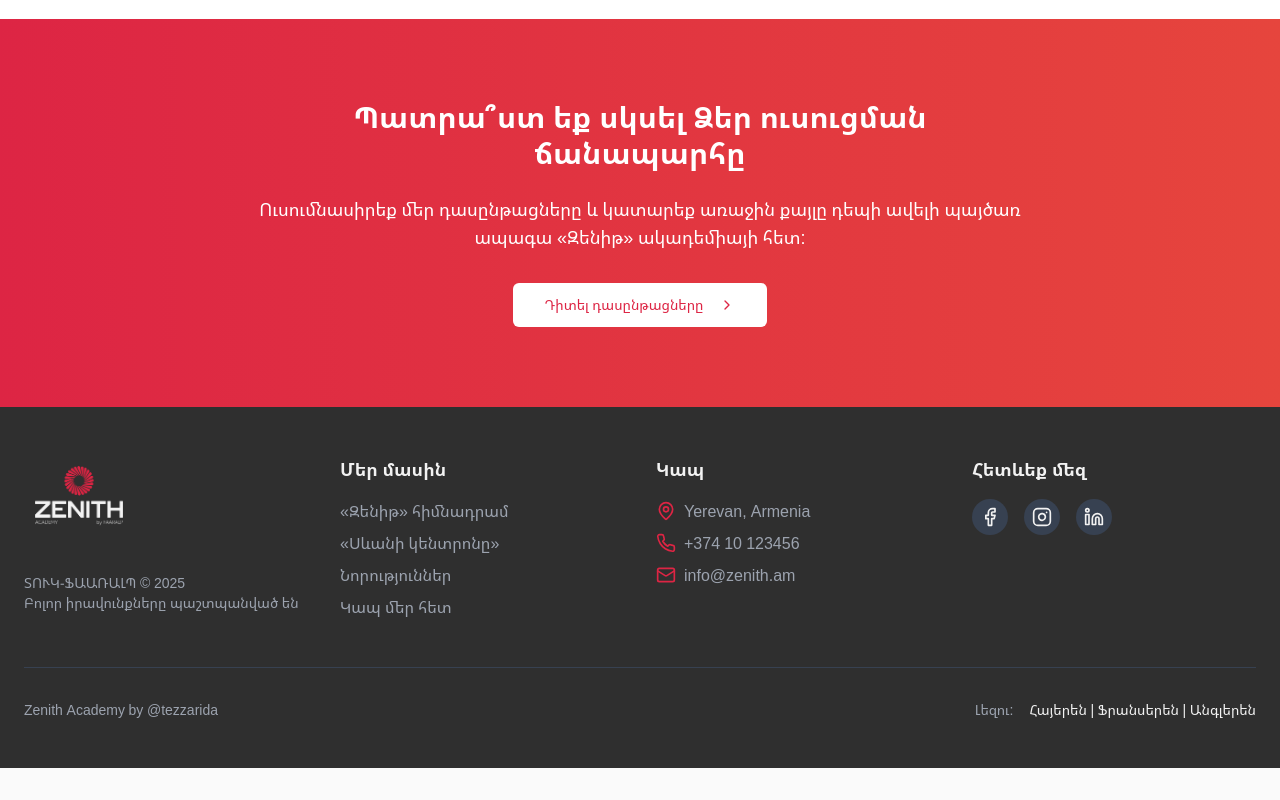
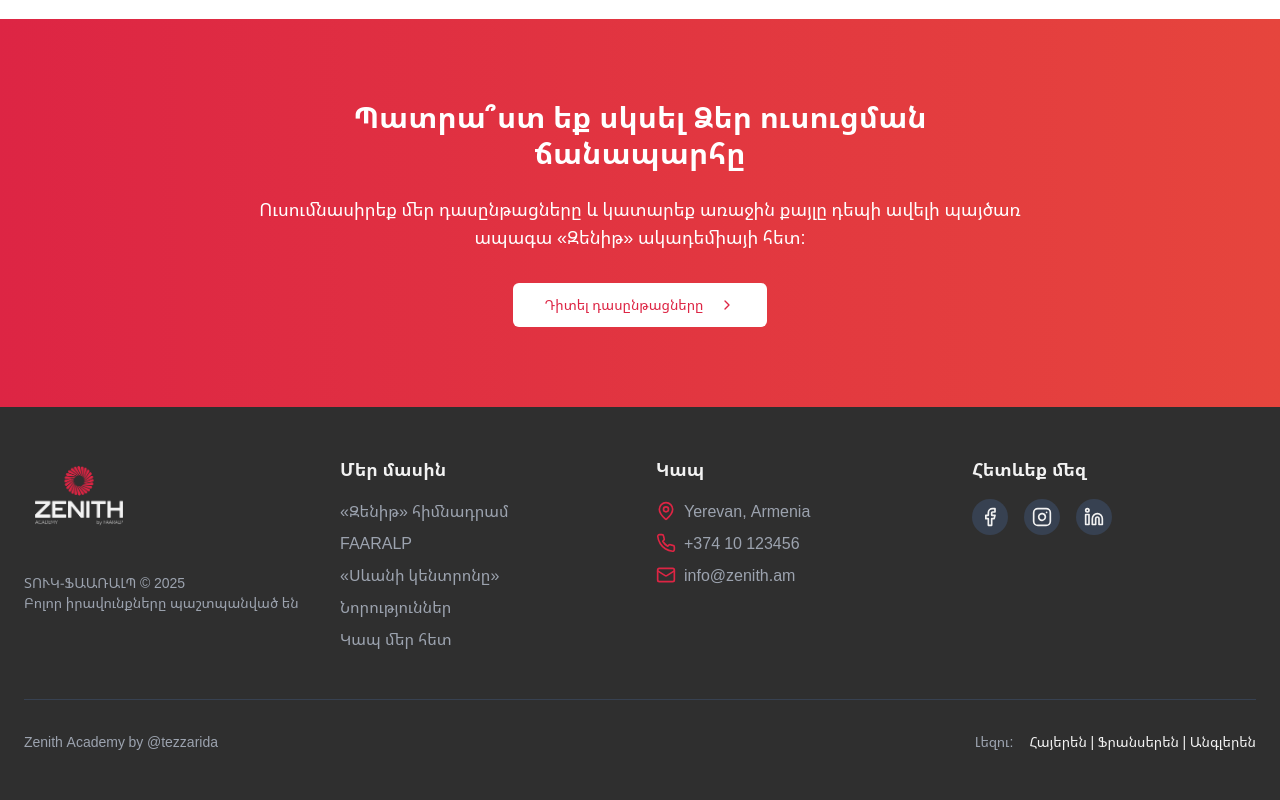
Before and after one commit to fulfilledbyai/zenith-academy-web, a React (Vite) app: page / in a window 1280 px wide. Shown: the part 4125-4925 px from the top of the page. Before the commit the page ends 4893 px from the top, so only its background shows below. Built offline with nearby package versions, Linux system fonts and the light colour scheme.

Commit message:
Add FAARALP link to footer
Adds a link to the "FAARALP" page in the footer.

```diff
--- a/src/components/Footer.tsx
+++ b/src/components/Footer.tsx
@@ -38,6 +38,11 @@ const Footer: React.FC = () => {
               <li>
                 <Link to="/about/foundation" className="text-gray-400 hover:text-selectiveYellow transition-colors">
                   {t('about.foundation')}
+                </Link>
+              </li>
+              <li>
+                <Link to="/about/faaralp" className="text-gray-400 hover:text-selectiveYellow transition-colors">
+                  {t('about.faaralp')}
                 </Link>
               </li>
               <li>
```
